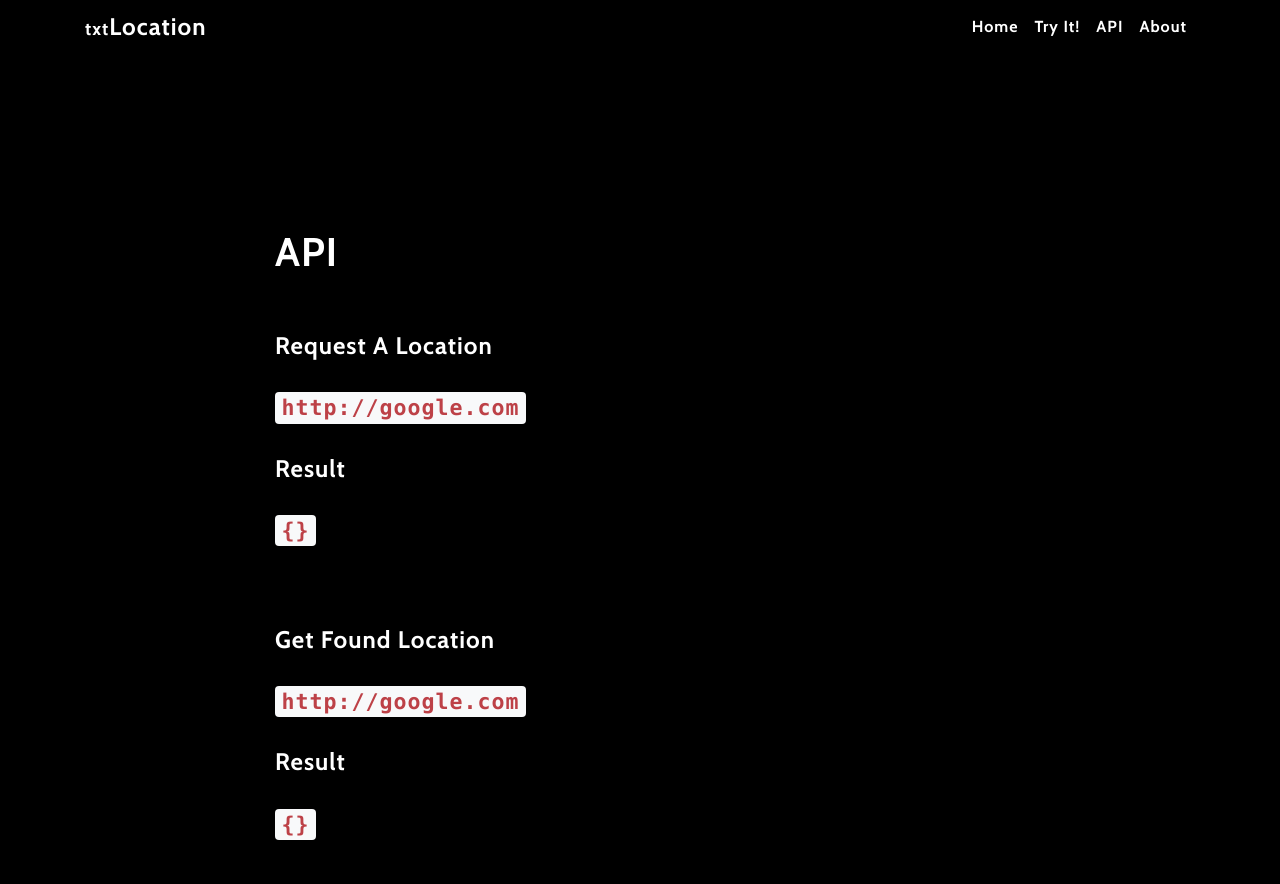
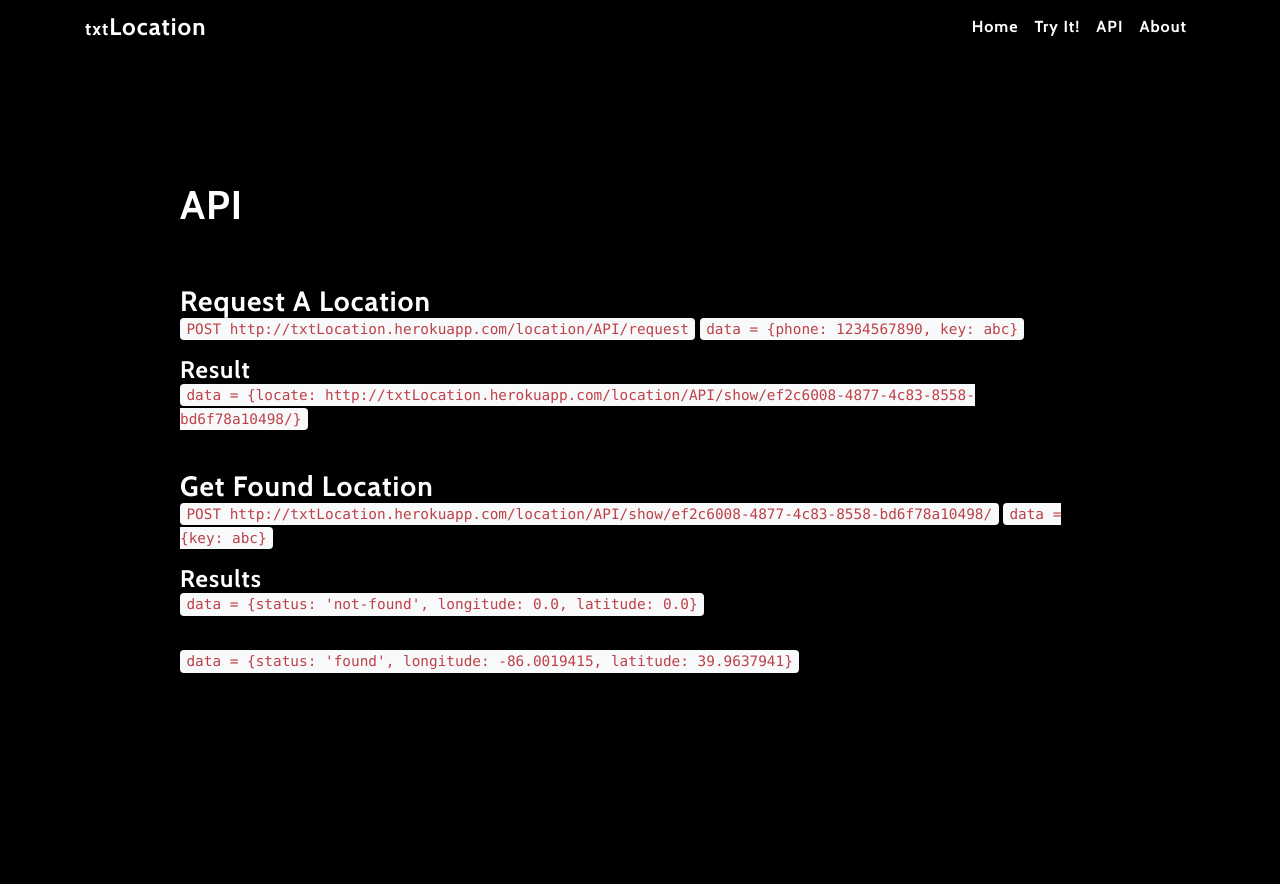
Before and after one commit to mknapper1/txtLocation, a Django app: page /api/ in a window 1280 px wide. Shown: the part 16-900 px from the top of the page. After the commit the page ends 689 px from the top, so only its background shows below. Run offline with Django 3.2, Linux system fonts and the light colour scheme; some libraries are stand-ins or nearby versions.

Commit message:
added api stuff

```diff
--- a/project/templates/base_dark.html
+++ b/project/templates/base_dark.html
@@ -66,12 +66,12 @@
 </nav>
 
 
-<div style="margin-top: 100px;">
+<div style="margin-top: 15px;">
 
   <div class="intro-body">
     <div class="container">
       <div class="row">
-        <div class="col-lg-8 mx-auto">
+        <div class="col-lg-10 mx-auto">
           {% block main %}
 
 
--- a/project/templates/pages/api.html
+++ b/project/templates/pages/api.html
@@ -9,14 +9,18 @@
   <div style="margin-top: 20%;">
     <h1>API</h1>
     <br>
-    <h4>Request A Location</h4>
-    <h4><code>http://google.com</code></h4>
-    <h4>Result</h4>
-    <h4><code>{}</code></h4>
+    <h3 class="mb-0">Request A Location</h3>
+    <code>POST http://txtLocation.herokuapp.com/location/API/request</code>
+    <code>data = {phone: 1234567890, key: abc}</code>
+    <h4 class="mt-3 mb-0">Result</h4>
+    <code>data = {locate: http://txtLocation.herokuapp.com/location/API/show/ef2c6008-4877-4c83-8558-bd6f78a10498/}</code>
     <br><br>
-    <h4>Get Found Location</h4>
-    <h4><code>http://google.com</code></h4>
-    <h4>Result</h4>
-    <h4><code>{}</code></h4>
+    <h3 class="mt-3 mb-0">Get Found Location</h3>
+    <code>POST http://txtLocation.herokuapp.com/location/API/show/ef2c6008-4877-4c83-8558-bd6f78a10498/</code>
+    <code>data = {key: abc}</code>
+    <h4 class="mt-3 mb-0">Results</h4>
+    <code>data = {status: 'not-found', longitude: 0.0, latitude: 0.0}</code>
+    <hr>
+    <code>data = {status: 'found', longitude: -86.0019415, latitude: 39.9637941}</code>
   </div>
 {% endblock main %}
```
